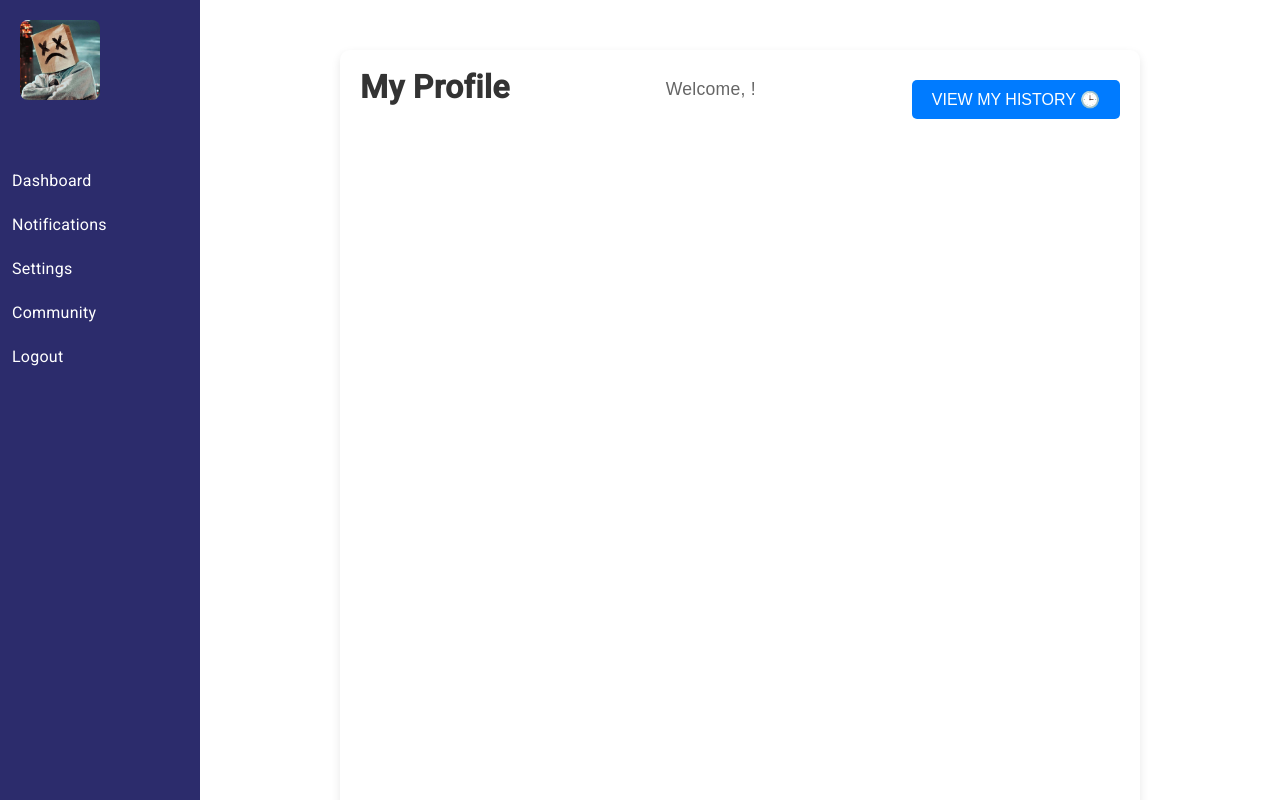
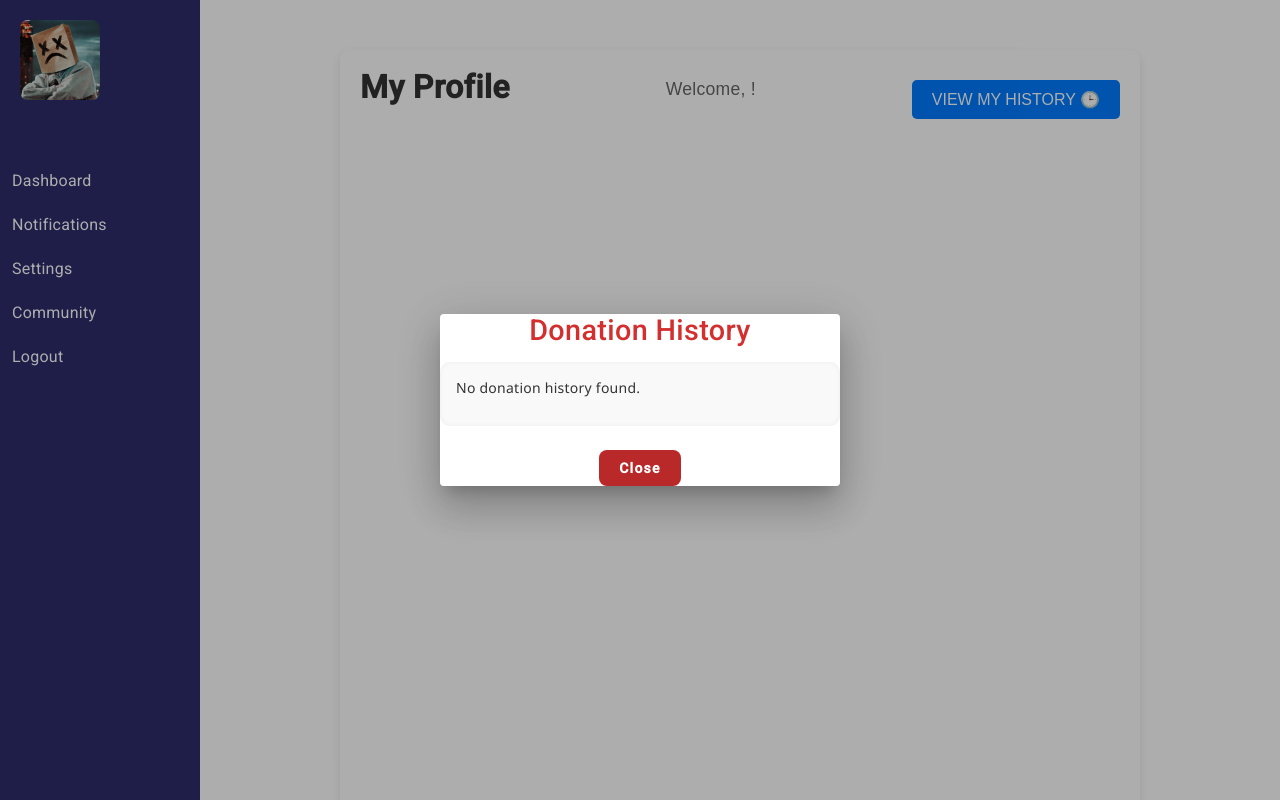
Before and after one commit to Rahal1999/Blood-Donor, an Angular app: page /profile in a window 1280 px wide. Both pictures are taken after a click on the button "VIEW MY HISTORY 🕒". Built offline with nearby package versions, Linux system fonts and the light colour scheme.

Commit message:
devin-donorHistory

```diff
--- /dev/null
+++ b/src/app/pages/profile/donation-history-dialog/donation-history-dialog.component.css
@@ -0,0 +1,60 @@
+:host {
+	display: block;
+	font-family: 'Segoe UI', Tahoma, Geneva, Verdana, sans-serif;
+	color: #333;
+  }
+
+  h2 {
+	text-align: center;
+	margin-bottom: 1rem;
+	color: #d32f2f;
+	font-size: 1.8rem;
+  }
+
+  .dialog-content {
+	max-height: 300px;
+	overflow-y: auto;
+	padding: 1rem;
+	background: #f9f9f9;
+	border-radius: 10px;
+	box-shadow: inset 0 0 5px rgba(0, 0, 0, 0.05);
+  }
+
+  .dialog-content ul {
+	list-style-type: none;
+	padding: 0;
+	margin: 0;
+  }
+
+  .dialog-content li {
+	background-color: #fff;
+	border-left: 5px solid #d32f2f;
+	padding: 10px 15px;
+	margin-bottom: 10px;
+	border-radius: 6px;
+	box-shadow: 0 2px 5px rgba(0, 0, 0, 0.05);
+	transition: transform 0.2s ease;
+  }
+
+  .dialog-content li:hover {
+	transform: translateX(5px);
+	background-color: #fbe9e7;
+  }
+
+  .dialog-actions {
+	text-align: center;
+	margin-top: 1.5rem;
+  }
+
+  button[mat-button] {
+	background-color: #d32f2f;
+	color: white;
+	border-radius: 8px;
+	padding: 8px 20px;
+	font-weight: bold;
+	transition: background-color 0.3s ease;
+  }
+
+  button[mat-button]:hover {
+	background-color: #b71c1c;
+  }
--- /dev/null
+++ b/src/app/pages/profile/donation-history-dialog/donation-history-dialog.component.html
@@ -0,0 +1,14 @@
+<h2>Donation History</h2>
+
+<div class="dialog-content">
+  <ul *ngIf="data.history.length > 0; else noHistory">
+    <li *ngFor="let date of data.history">{{ date | date: 'fullDate' }}</li>
+  </ul>
+  <ng-template #noHistory>
+    <p>No donation history found.</p>
+  </ng-template>
+</div>
+
+<div class="dialog-actions">
+  <button mat-button (click)="onClose()">Close</button>
+</div>
--- /dev/null
+++ b/src/app/pages/profile/donation-history-dialog/donation-history-dialog.component.ts
@@ -0,0 +1,22 @@
+import { Component, Inject } from '@angular/core';
+import { MatDialogRef, MAT_DIALOG_DATA } from '@angular/material/dialog';
+import { MatButtonModule } from '@angular/material/button';
+import { CommonModule } from '@angular/common';
+
+@Component({
+  selector: 'app-donation-history-dialog',
+  standalone: true,
+  imports: [CommonModule, MatButtonModule],
+  templateUrl: './donation-history-dialog.component.html',
+  styleUrl: './donation-history-dialog.component.css',
+})
+export class DonationHistoryDialogComponent {
+  constructor(
+    public dialogRef: MatDialogRef<DonationHistoryDialogComponent>,
+    @Inject(MAT_DIALOG_DATA) public data: { history: string[] }
+  ) {}
+
+  onClose(): void {
+    this.dialogRef.close();
+  }
+}
--- a/src/app/pages/profile/profile.component.html
+++ b/src/app/pages/profile/profile.component.html
@@ -3,7 +3,7 @@
 	  <div class="header">
 		<h2>My Profile</h2>
 		<p>Welcome, {{ userName }}!</p>
-		<button class="history-btn">View my history 🕒</button>
+		<button class="history-btn" (click)="viewDonationHistory()">View my history 🕒</button>
 	  </div>
 
 	  <!-- Donor View: Donation Progress -->
--- a/src/app/pages/profile/profile.component.ts
+++ b/src/app/pages/profile/profile.component.ts
@@ -1,6 +1,8 @@
 import { Component, OnInit } from '@angular/core';
 import { CommonModule } from '@angular/common';
 import { NotificationService } from '../available-camps/services/notification.service';
+import { MatDialog } from '@angular/material/dialog';
+import { DonationHistoryDialogComponent } from '../profile/donation-history-dialog/donation-history-dialog.component';
 
 @Component({
   selector: 'app-profile',
@@ -17,7 +19,10 @@ export class ProfileComponent implements OnInit {
   progressPercent: number = 0;
   publishedCamps: any[] = [];  // To store camps for organizers
 
-  constructor(private notificationService: NotificationService) {}
+  constructor(
+	private notificationService: NotificationService,
+	private dialog: MatDialog
+) {}
 
   ngOnInit(): void {
     const loggedInUser = JSON.parse(localStorage.getItem('loggedInUser') || 'null');
@@ -39,6 +44,19 @@ export class ProfileComponent implements OnInit {
 
   recordDonation() {
 	const today = new Date();
+	const loggedInUser = JSON.parse(localStorage.getItem('loggedInUser') || '{}');
+	const donationHistoryKey = `donationHistory_${loggedInUser.email}`;
+
+	// Get existing history or initialize empty array
+	const history: string[] = JSON.parse(localStorage.getItem(donationHistoryKey) || '[]');
+
+	// Add today's date to the history
+	history.push(today.toISOString());
+
+	// Save updated history
+	localStorage.setItem(donationHistoryKey, JSON.stringify(history));
+
+	// Also update last donation date as before
 	localStorage.setItem('lastDonationDate', today.toISOString());
 	this.lastDonationDate = today;
 	this.updateProgress();
@@ -47,6 +65,7 @@ export class ProfileComponent implements OnInit {
 	  `Thank you${this.userName ? ', ' + this.userName : ''}, for your donation! You have 60 days left until your next donation.`
 	);
   }
+
 
   updateProgress() {
     if (!this.lastDonationDate) return;
@@ -79,4 +98,18 @@ export class ProfileComponent implements OnInit {
 	  });
     }
 
+	donationHistory: string[] = [];
+
+	viewDonationHistory() {
+		const loggedInUser = JSON.parse(localStorage.getItem('loggedInUser') || '{}');
+		const donationHistoryKey = `donationHistory_${loggedInUser.email}`;
+		const history: string[] = JSON.parse(localStorage.getItem(donationHistoryKey) || '[]');
+
+		this.dialog.open(DonationHistoryDialogComponent, {
+		  data: { history: history.reverse() },
+		  width: '400px',
+		});
     }
+
+
+}
```
Also changed, not shown: 1 other file (tests, documents, lock files or other folders). Lines whose indentation alone changed are shown as unchanged.
